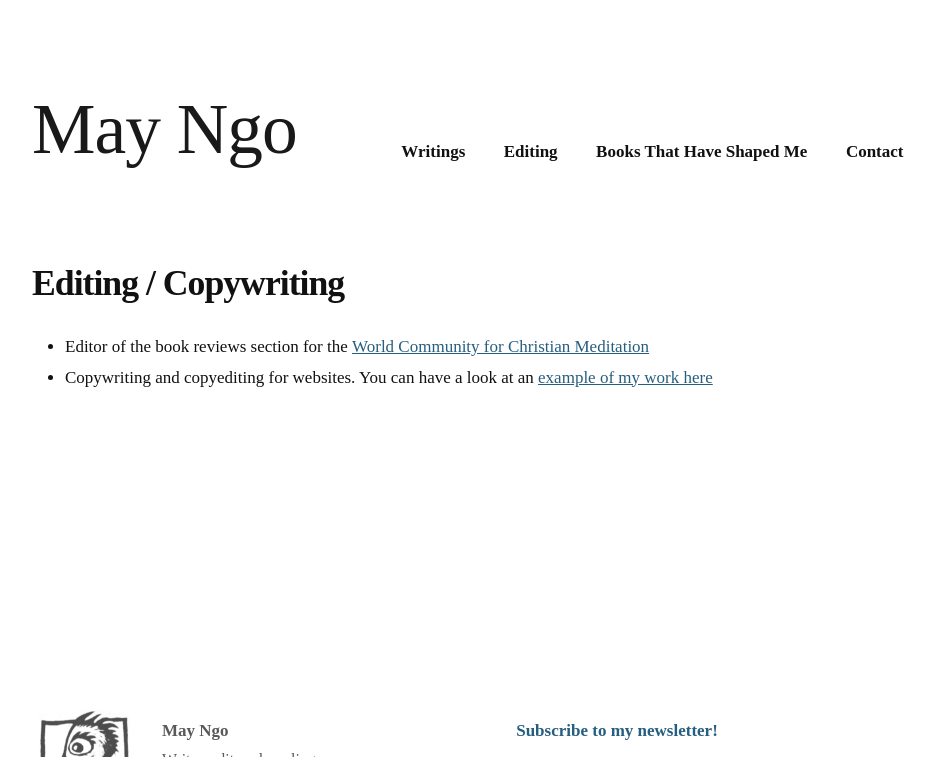
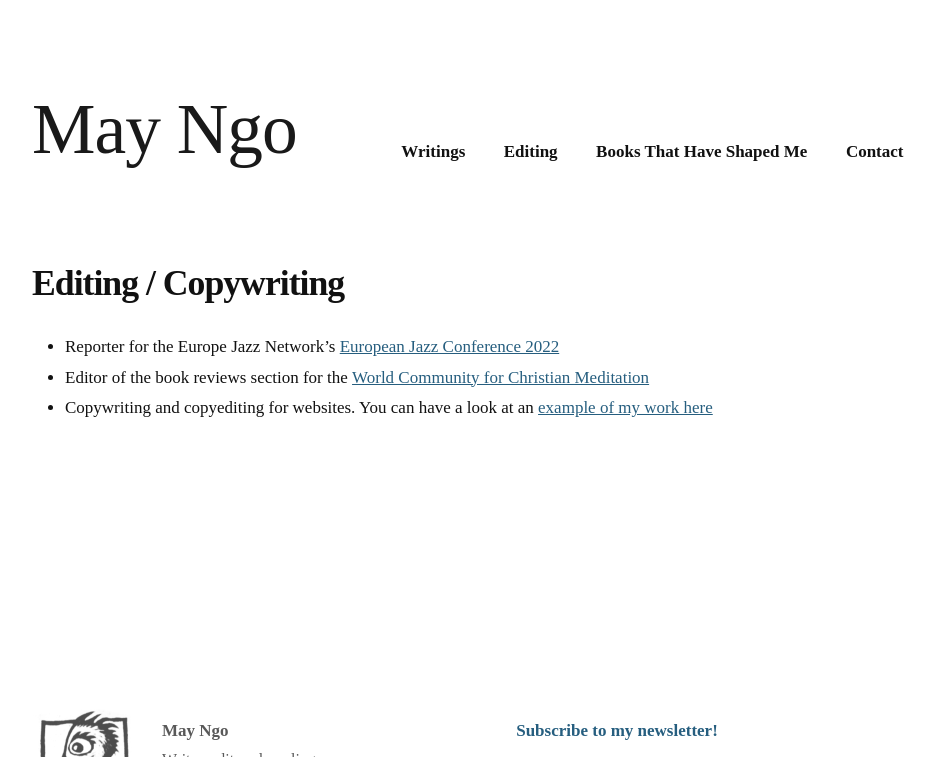
Before and after one commit to mayngo-net/mayngo-net.github.io, a Jekyll site: the page built from editing-copywriting.markdown, in a window 1280 px wide, cut to the strip 0-757 px from the top of the page. Shown: the whole strip, without its empty margins (168-1103 px from the left). Built offline with Jekyll 4.4.1, drawn with Linux system fonts in a browser that asks for light colours; some web fonts are replaced.

Commit message:
Update editing-copywriting.markdown

```diff
--- a/editing-copywriting.markdown
+++ b/editing-copywriting.markdown
@@ -6,5 +6,6 @@ permalink: /editing-copywriting
 order: 250
 ---
 
+- Reporter for the Europe Jazz Network's [European Jazz Conference 2022](https://www.europejazz.net/press-release/european-jazz-conference-2022-ends-breaking-new-ground-sofia-bulgaria)
 - Editor of the book reviews section for the [World Community for Christian Meditation](https://wccm.org/category/book-reviews/)
 - Copywriting and copyediting for websites. You can have a look at an [example of my work here](https://www.simonaliska.com/)
```
